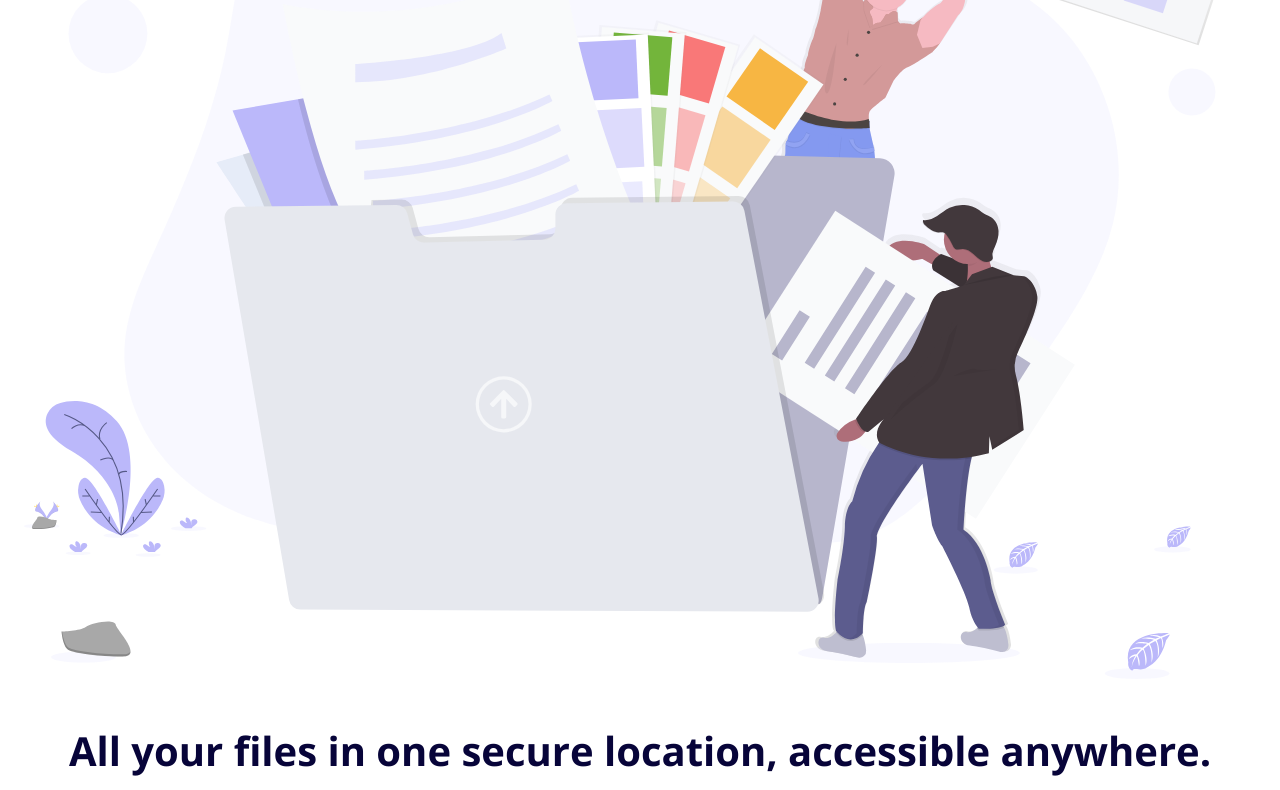
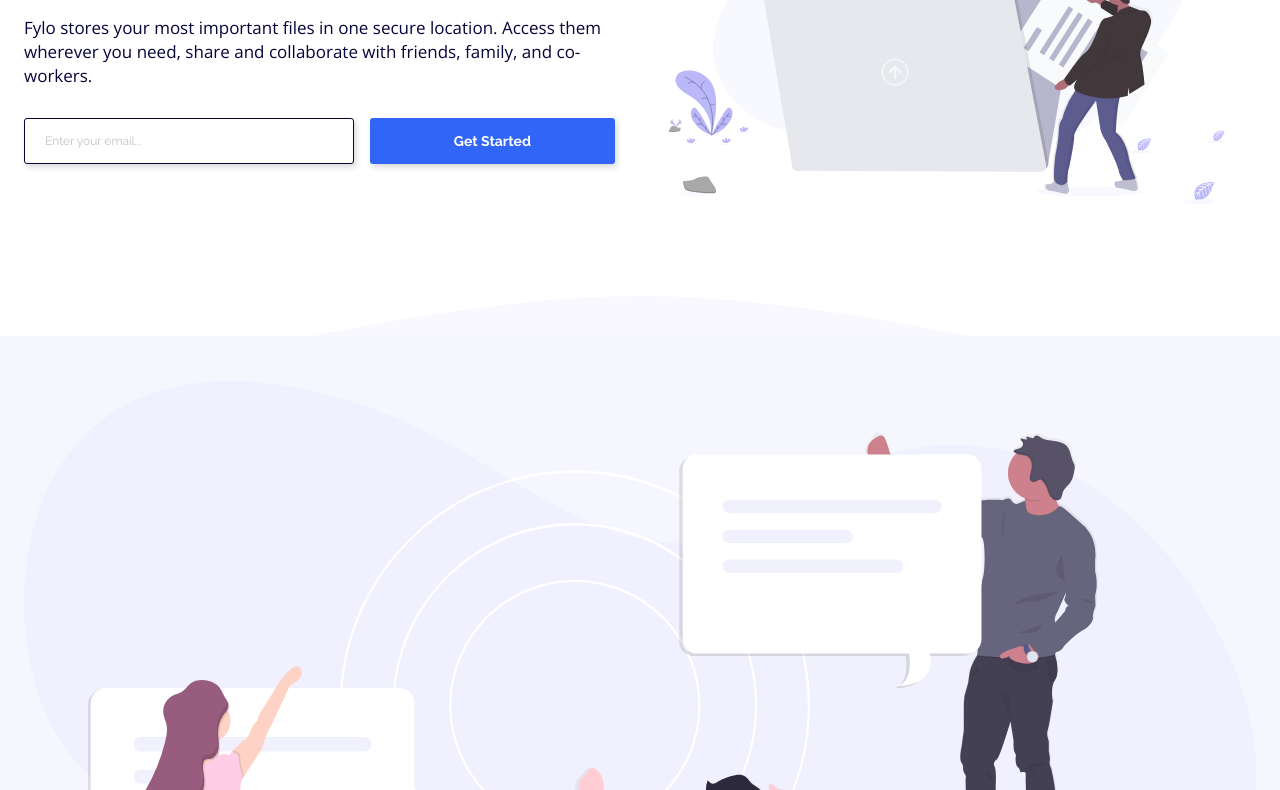
Before and after one commit to haroon-raja/fylo-landing-page, a website: page index.html in a window 1280 px wide. Shown: the part 399-1189 px from the top of the page. Drawn offline with nearby package versions, Linux system fonts and the light colour scheme.

Commit message:
Added media queries for hero section

```diff
--- a/index.html
+++ b/index.html
@@ -63,14 +63,14 @@
             them wherever you need, share and collaborate with friends, family,
             and co-workers.
           </p>
-          <form action="#" class="form">
+          <form action="#" class="section-hero__form form">
             <input
-              class="form__input"
+              class="form__input section-hero__form-input"
               type="email"
               placeholder="Enter your email..."
               required
             />
-            <button class="btn">Get Started</button>
+            <button class="btn section-hero__form-btn">Get Started</button>
           </form>
         </div>
       </section>
--- a/scss/components/_buttons.scss
+++ b/scss/components/_buttons.scss
@@ -39,7 +39,4 @@
   &:active {
     color: $accent-3;
   }
-
-  &:hover &__icon {
-  }
 }
--- a/scss/layout/_hero.scss
+++ b/scss/layout/_hero.scss
@@ -3,6 +3,20 @@
   display: flex;
   flex-direction: column;
   gap: rem(40);
+
+  @include breakpoint-mobile(medium) {
+    display: grid;
+    grid-template-columns: 1fr 1fr;
+    gap: rem(50);
+    align-items: center;
+  }
+
+  &__img-box {
+    @include breakpoint-mobile(medium) {
+      grid-column: 2 / 3;
+      grid-row: 1 / 2;
+    }
+  }
 
   &__img {
     width: 100%;
@@ -13,6 +27,12 @@
     flex-direction: column;
     gap: rem(30);
     text-align: center;
+
+    @include breakpoint-mobile(medium) {
+      grid-column: 1 / 2;
+      grid-row: 1 / 2;
+      text-align: left;
+    }
   }
 
   &__text {
@@ -21,4 +41,16 @@
     line-height: rem(24);
     color: $color-primary-1;
   }
+
+  &__form {
+    @include breakpoint-mobile(small) {
+      flex-direction: row;
+    }
+
+    &-btn {
+      @include breakpoint-mobile(small) {
+        width: 70%;
+      }
+    }
+  }
 }
--- a/scss/utils/_breakpoints.scss
+++ b/scss/utils/_breakpoints.scss
@@ -10,7 +10,13 @@
 
 @mixin breakpoint-mobile($breakpoint) {
   @if $breakpoint == medium {
-    @media screen and (min-width: em(900)) {
+    @media screen and (min-width: em(800)) {
+      @content;
+    }
+  }
+
+  @if $breakpoint == small {
+    @media screen and (min-width: em(600)) {
       @content;
     }
   }
```
Also changed, not shown: css/style.css, 1 other file.
